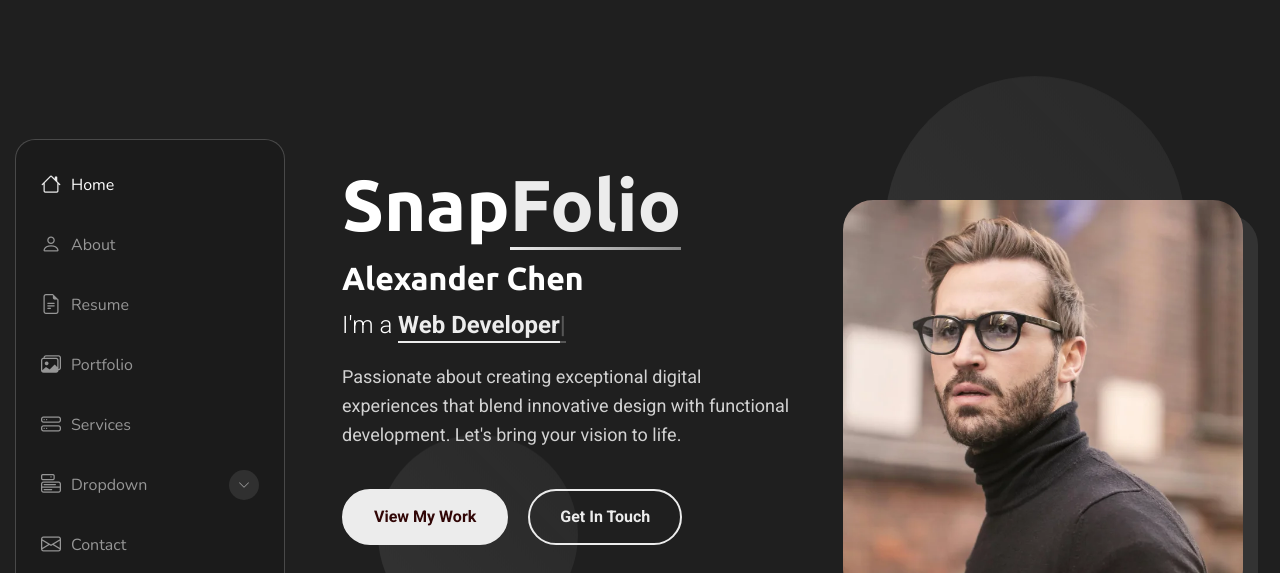
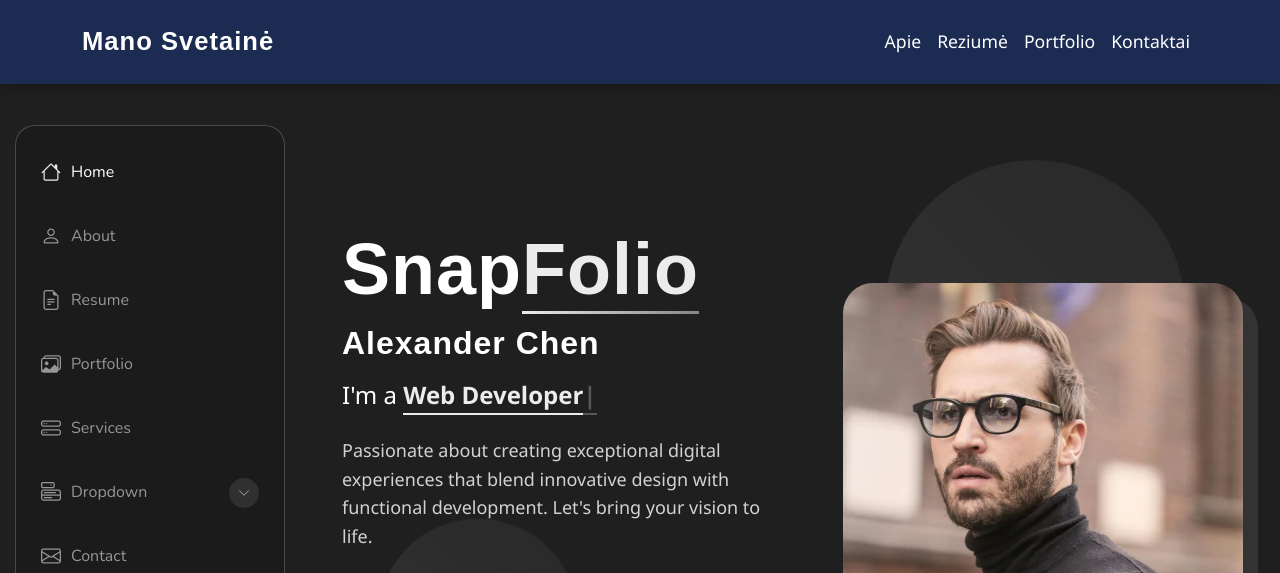
Before and after one commit to Juce171/Juce171.github.io, a plain HTML site: page index.html in a window 1280 px wide. Shown: the top 573 px of the page. Drawn offline with nearby package versions, Linux system fonts and the light colour scheme.

Commit message:
Add files via upload

```diff
--- a/index.html
+++ b/index.html
@@ -27,6 +27,7 @@
 
   <!-- Main CSS File -->
   <link href="assets/css/main.css" rel="stylesheet">
+  <link href="assets/css/custom.css" rel="stylesheet">
 
   <!-- =======================================================
   * Template Name: SnapFolio
@@ -37,7 +38,26 @@
   ======================================================== -->
 </head>
 
+
 <body class="index-page">
+  <nav class="navbar navbar-expand-lg">
+    <div class="container">
+      <a class="navbar-brand" href="#">Mano Svetainė</a>
+
+      <button class="navbar-toggler" type="button" data-bs-toggle="collapse" data-bs-target="#mainNav">
+        <span class="navbar-toggler-icon"></span>
+      </button>
+
+      <div class="collapse navbar-collapse" id="mainNav">
+        <ul class="navbar-nav ms-auto">
+          <li class="nav-item"><a class="nav-link" href="#about">Apie</a></li>
+          <li class="nav-item"><a class="nav-link" href="#resume">Reziumė</a></li>
+          <li class="nav-item"><a class="nav-link" href="#portfolio">Portfolio</a></li>
+          <li class="nav-item"><a class="nav-link" href="#contact">Kontaktai</a></li>
+        </ul>
+      </div>
+    </div>
+  </nav>
 
   <header id="header" class="header dark-background d-flex flex-column justify-content-center">
     <i class="header-toggle d-xl-none bi bi-list"></i>
@@ -1052,6 +1072,7 @@
 
     </section><!-- /Contact Section -->
 
+
   </main>
 
   <footer id="footer" class="footer position-relative">
```
